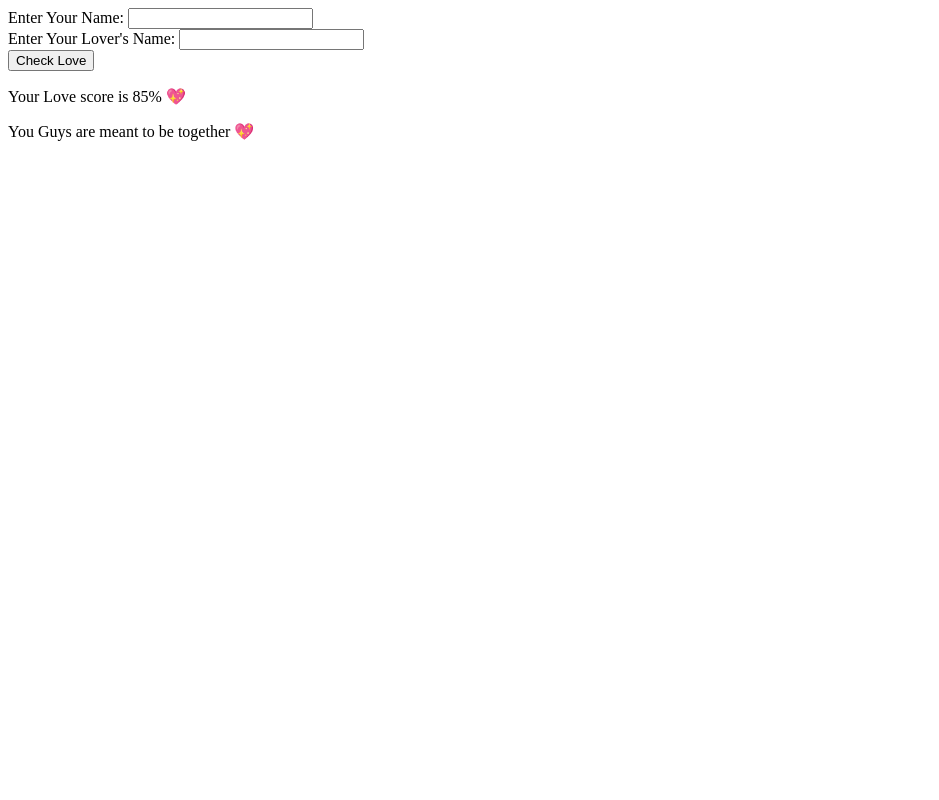
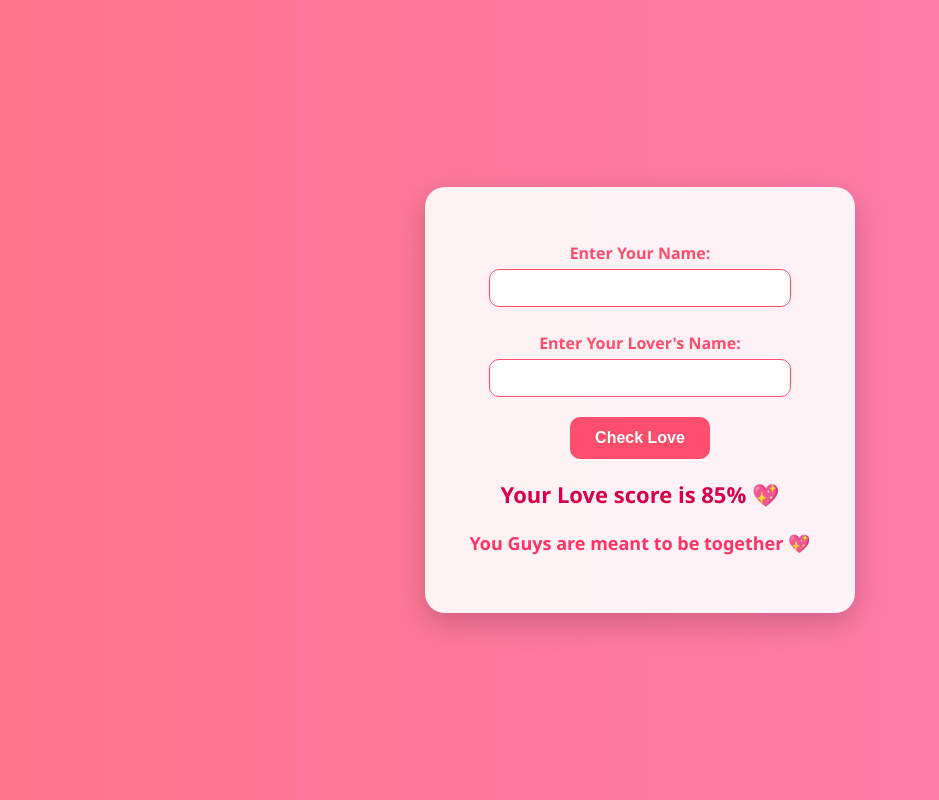
Before and after one commit to Hananseid/love-calculator, a plain HTML site: page index.html in a window 1280 px wide. Both pictures are taken after a click on the button "Check Love". Shown: the whole page, without its empty margins (0-939 px from the left). Drawn offline with Linux system fonts and the light colour scheme.

Commit message:
fourth commit

```diff
--- a/index.html
+++ b/index.html
@@ -4,24 +4,92 @@
 <head>
   <meta charset="UTF-8">
   <meta name="viewport" content="width=device-width, initial-scale=1.0">
-  <title>Document</title>
+  <title>Love Calculator</title>
+  <style>
+    body {
+      margin: 0;
+      padding: 0;
+      font-family: 'Segoe UI', Tahoma, Geneva, Verdana, sans-serif;
+      background: linear-gradient(to right, #ff758c, #ff7eb3);
+      display: flex;
+      justify-content: center;
+      align-items: center;
+      height: 100vh;
+    }
+
+    section {
+      background: rgba(255, 255, 255, 0.9);
+      padding: 40px;
+      border-radius: 20px;
+      box-shadow: 0 10px 30px rgba(0, 0, 0, 0.2);
+      text-align: center;
+      width: 350px;
+    }
+
+    label {
+      display: block;
+      margin: 15px 0 5px;
+      font-weight: bold;
+      color: #ff4d6d;
+      font-size: 16px;
+    }
+
+    input {
+      width: 80%;
+      padding: 10px;
+      border-radius: 10px;
+      border: 1px solid #ff4d6d;
+      margin-bottom: 10px;
+      font-size: 14px;
+    }
+
+    button {
+      background-color: #ff4d6d;
+      color: white;
+      border: none;
+      padding: 12px 25px;
+      border-radius: 10px;
+      font-size: 16px;
+      font-weight: bold;
+      cursor: pointer;
+      transition: 0.3s;
+      margin-top: 10px;
+    }
+
+    button:hover {
+      background-color: #ff2a55;
+      transform: scale(1.05);
+    }
+
+    #result {
+      font-size: 22px;
+      font-weight: bold;
+      color: #d6004c;
+      margin-top: 20px;
+    }
+
+    #say {
+      font-size: 18px;
+      color: #ff3366;
+      font-weight: bold;
+      margin-top: 10px;
+    }
+  </style>
 </head>
 
 <body>
   <section>
     <form action="">
-      <label for="text"> Enter Your Name: </label>
-      <input type="text" name="yourname" id="yourname" required><br>
-      <label for="text"> Enter Your Lover's Name:</label>
+      <label for="yourname">Enter Your Name:</label>
+      <input type="text" name="yourname" id="yourname" required>
+      <label for="theirname">Enter Your Lover's Name:</label>
       <input type="text" name="theirname" id="theirname" required>
-      <br>
-
-
     </form>
-    <button id="btn">Check Love</button>
+    <button id="btn" type="button">Check Love</button>
     <p id="result"></p>
     <p id="say"></p>
   </section>
+
   <script>
     const Match = document.getElementById('btn');
     const result = document.getElementById('result');
@@ -30,28 +98,21 @@
     Match.onclick = () => {
       const loveScore = Math.floor(Math.random() * 100) + 1;
 
-      function getMessage(loveScore) {
-        if (loveScore === 100) {
-          return 'Just get merried'
-        }
-        else if ((loveScore >= 80) && (loveScore < 100)) {
-          return 'You Guys are meant to be together 💖'
-        }
-        else if ((loveScore < 80) && (loveScore > 50)) {
-          return 'You Guys are Good Match'
-        }
-        else {
-          return 'Find Someone Else'
+      function getMessage(score) {
+        if (score === 100) {
+          return 'Just get married 💍';
+        } else if (score >= 80) {
+          return 'You Guys are meant to be together 💖';
+        } else if (score > 50) {
+          return 'You Guys are a Good Match 😊';
+        } else {
+          return 'Find Someone Else 😅';
         }
       }
-
 
       result.textContent = `Your Love score is ${loveScore}% 💖`;
       sayp.textContent = getMessage(loveScore);
     };
-
-
-
   </script>
 </body>
 
```
